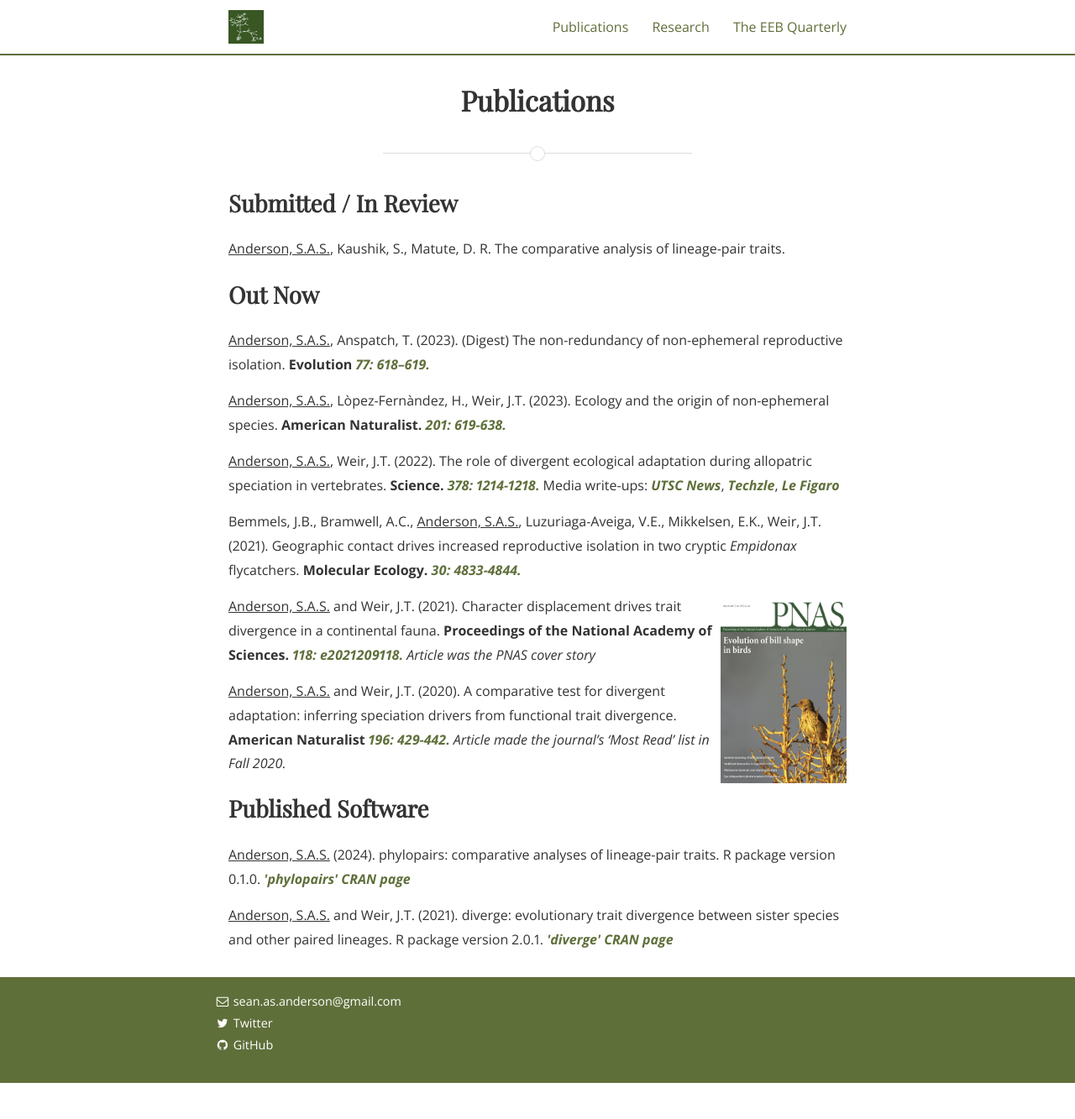
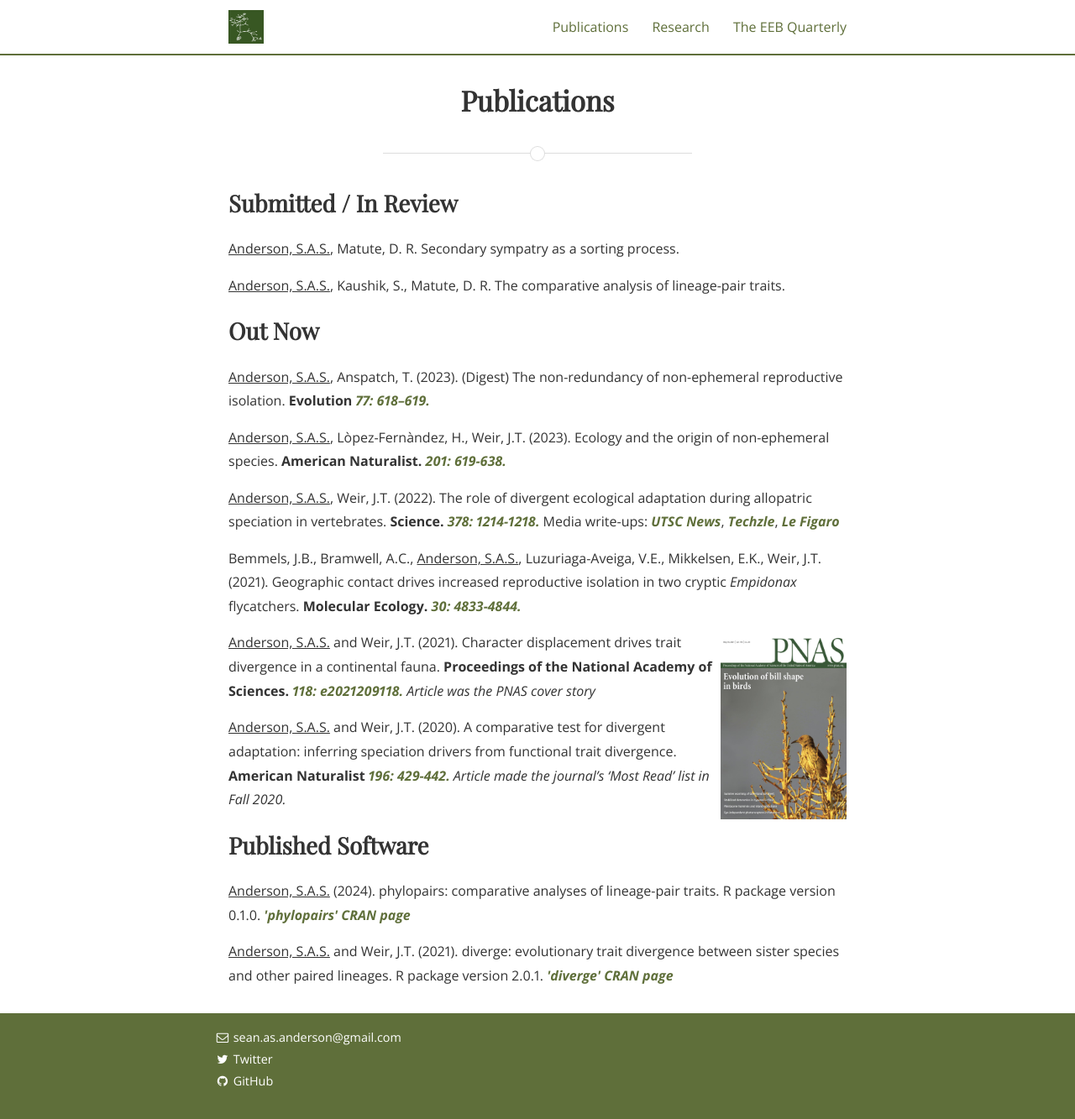
Before and after one commit to SeanASAnderson/SeanASAnderson.github.io, a Jekyll site: the page built from publications2.md, in a window 1280 px wide and 1333 px high. Shown: the whole window at 84% size. Built offline with Jekyll 4.4.1, drawn with Linux system fonts in a browser that asks for light colours; nearby versions of some CDN libraries; some web fonts are replaced.

Commit message:
sorting pub submission

```diff
--- a/publications2.md
+++ b/publications2.md
@@ -12,6 +12,8 @@ img {
 </style>
 
 <h2>Submitted / In Review</h2>
+
+<p><u>Anderson, S.A.S.</u>, Matute, D. R. Secondary sympatry as a sorting process. </p>
 
 <p><u>Anderson, S.A.S.</u>, Kaushik, S., Matute, D. R. The comparative analysis of lineage-pair traits. </p>
 
```
